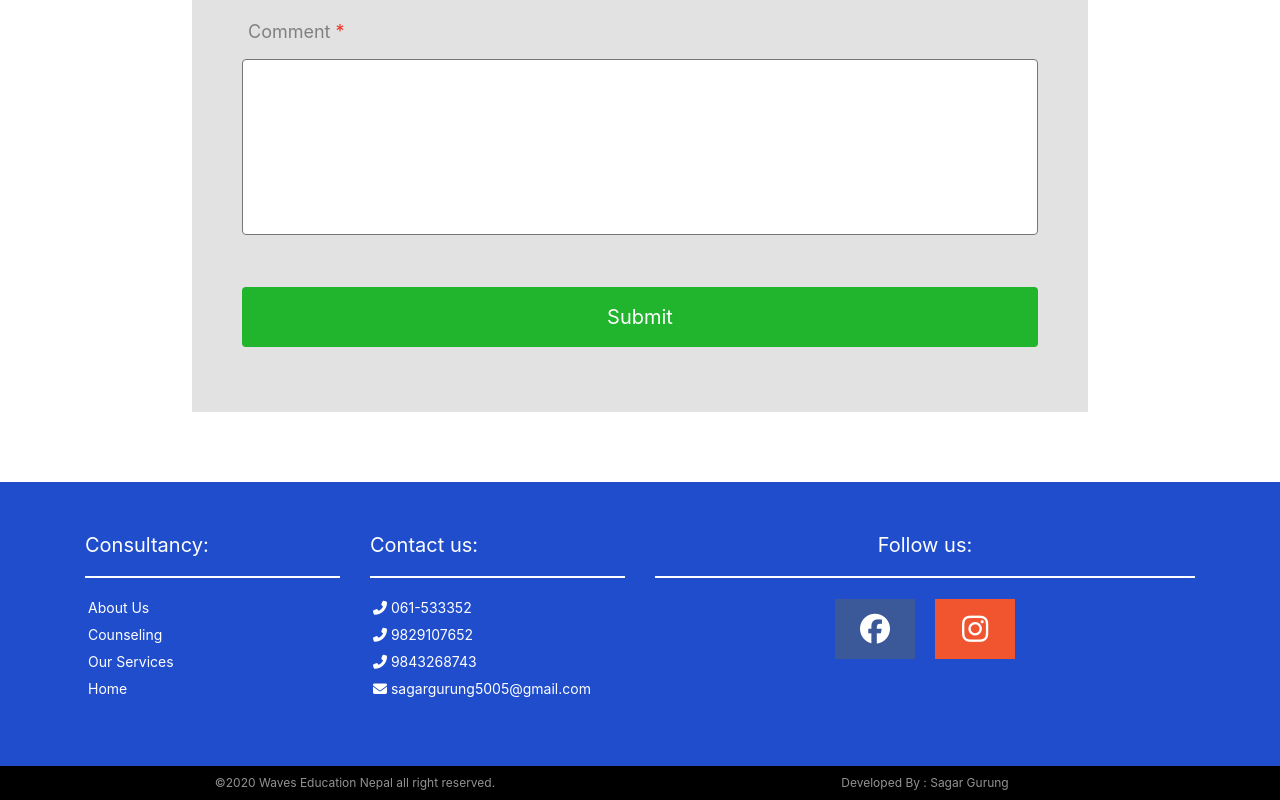
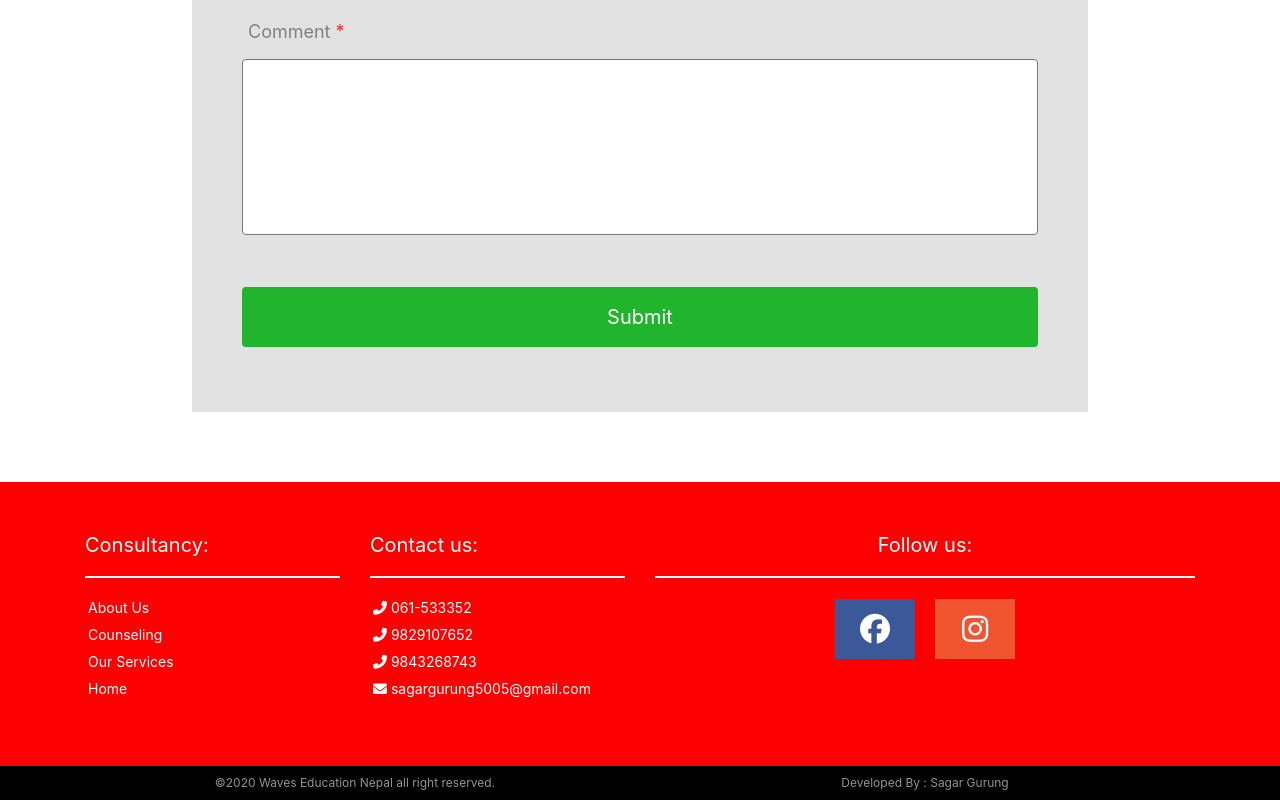
Before and after one commit to SagarGi/wavesedunep, a React (Create React App) app: page /freecounselling in a window 1280 px wide. Shown: the part 1365-2165 px from the top of the page. Built offline with nearby package versions, Linux system fonts and the light colour scheme.

Commit message:
Revert "secondfootercolorchange"

```diff
--- a/src/about.css
+++ b/src/about.css
@@ -1,4 +1,5 @@
-.heading-para {
+.heading-para
+{
     color: red;
     font-size: 40px;
     text-align: center;
@@ -6,27 +7,33 @@
     font-weight: bold;
 }
 
-h2 {
+h2{
+
     margin: 35px;
     color: wheat;
+
+
 }
 
-.about-para {
+.about-para
+{
     text-align: center;
-  font-size: 20px;
+    font-size: 18px;
     font-weight: 100;
-  color: rgb(0, 0, 0);
+    color:rgb(100, 100, 100);
+
 }
 
-.horizontal {
+.horizontal{
     width: 80%;
     border: 2px solid yellow;
     margin-top: 45px;
     margin-bottom: 40px;
 }
 
-.button {
-  background-color: green;
+.button
+{
+  background-color: red;
   border: none;
   color: white;
   padding: 15px 32px;
@@ -35,26 +42,34 @@ h2 {
   display: inline-block;
   font-size: 16px;
   cursor: pointer;
-  width: 150px;
+  width: 250px;
   margin-top: 10px;
   margin-bottom: 10px;
+
 }
 
-.button:hover {
+.button:hover
+{
     background-color: blue;
     color: white;
 }
 
 @media only screen and (max-width: 412px) {
-  .about-para {
+
+    .about-para
+    {
         font-size: 15px;
     }
 
-  .heading-para {
+    .heading-para
+    {
         font-size: 30px;
     }
 
-  .horizontal {
+    .horizontal
+    {
         width: 100%;
     }
+
+
   }
--- a/src/secondfooter.css
+++ b/src/secondfooter.css
@@ -1,5 +1,7 @@
-.second-footer {
-  margin-top: 50px;
-  width: 100%;
-  background-color: rgb(31, 77, 204);
-}
+.second-footer
+  {
+      margin-top: 50px;
+      width: 100%;
+      background-color: red;
+
+  }
```
Lines whose indentation alone changed are shown as unchanged.
